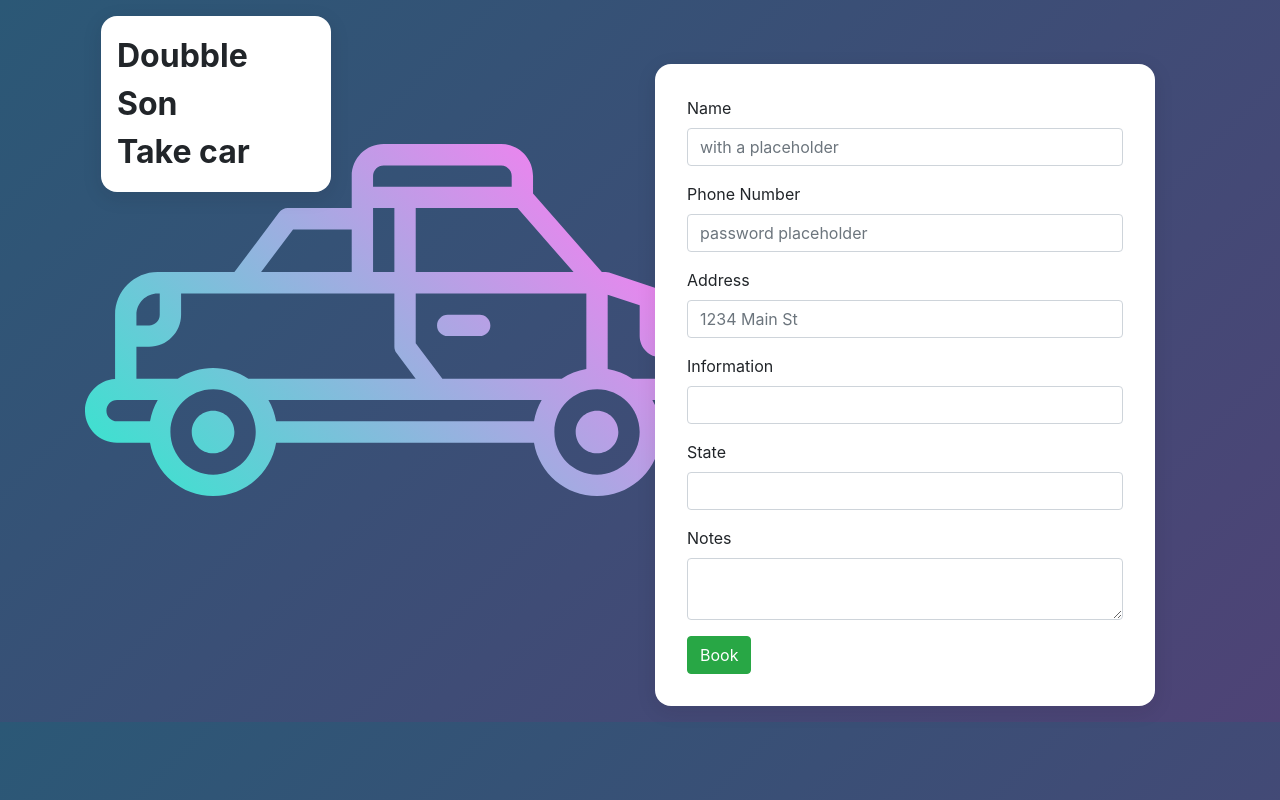
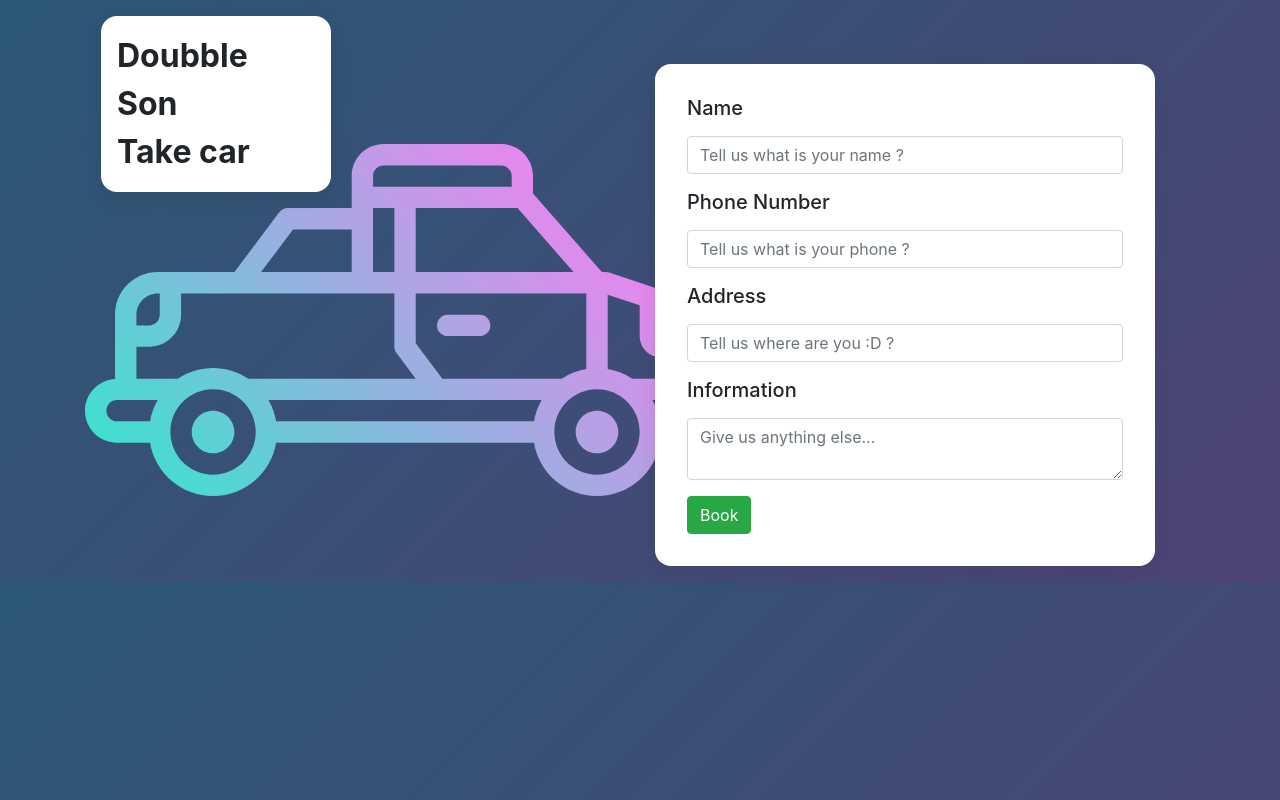
Before and after one commit to KuaqSon/CNMTPTPM-Midterm, a React (Create React App) app in the folder request-receiver-app/: page /request in a window 1280 px wide. Built offline with nearby package versions, Linux system fonts and the light colour scheme; sample sign-in values are in the browser's storage.

Commit message:
receiver app added confirm & success popup

```diff
--- a/request-receiver-app/package.json
+++ b/request-receiver-app/package.json
@@ -7,6 +7,7 @@
     "bootstrap": "^4.1.3",
     "react": "^16.6.0",
     "react-apollo": "^2.3.1",
+    "react-confirm-alert": "^2.0.6",
     "react-dom": "^16.6.0",
     "react-router-dom": "^4.3.1",
     "react-scripts": "2.0.5",
--- a/request-receiver-app/src/requestForm/RequestForm.js
+++ b/request-receiver-app/src/requestForm/RequestForm.js
@@ -4,6 +4,8 @@ import { Col, Row, Button, Form, FormGroup, Label, Input, FormText } from 'react
 // import axios from 'axios';
 // import authRfToken from '../config/auth';
 import { Redirect } from "react-router-dom";
+import { confirmAlert } from 'react-confirm-alert';
+import 'react-confirm-alert/src/react-confirm-alert.css';
 
 class RequestForm extends Component {
 
@@ -12,16 +14,31 @@ class RequestForm extends Component {
     super();
     var self = this;
     this.state = {
-      auth: Boolean
+      auth: Boolean,
     }
-    self.handleSubmit = self.handleSubmit.bind(self);
-
+    this.handleSubmit = this.handleSubmit.bind(self);
   }
 
-
+  Submit = (e) => {
+    e.preventDefault();
+    var self = this;
+    confirmAlert({
+      title: "Gọi xe ?",
+      message: "Chào " + self.name.value + ", bạn sẽ gọi một xe đến đón tại: " +  self.address.value,
+      buttons: [
+        {
+          label: "Đồng Ý",
+          onClick: () => self.handleSubmit(e)
+        },
+        {
+          label: "Hủy"
+        }
+      ]
+    })
+  }
 
   handleSubmit(e) {
-    e.preventDefault();
+    // e.preventDefault();
     var self = this;
     var data = {
       "name": self.name.value,
@@ -32,6 +49,7 @@ class RequestForm extends Component {
       "log": 0,
       "idUser": localStorage.getItem('id')
     }
+
     const session = {
       email: localStorage.getItem('email'),
       token: localStorage.getItem('x-access-token')
@@ -110,6 +128,16 @@ class RequestForm extends Component {
           localStorage.setItem("auth", false);
         }
       })
+
+    confirmAlert({
+      title: "Thành công !!",
+      message: "Bạn đã gọi xe thành công, hãy chờ một lát để xe đến đón bạn nhé !",
+      buttons: [
+        {
+          label: "OK"
+        }
+      ]
+    })
   }
 
   componentDidMount() {
@@ -120,7 +148,6 @@ class RequestForm extends Component {
       self.props.history.push('/login');
     }
   }
-
 
   // updateToken(){
   //     const rfToken = localStorage.getItem('refresh_token');
@@ -146,8 +173,6 @@ class RequestForm extends Component {
   //     })
   // }
 
-
-
   render() {
     const self = this;
 
@@ -163,37 +188,35 @@ class RequestForm extends Component {
               </div>
             </Col>
             <Col className="mt-5">
-              <Form className="form-container" onSubmit={self.handleSubmit}>
+              <Form className="form-container" onSubmit={self.Submit}>
                 <FormGroup >
-                  <Label for="name">Name</Label>
+                  <Label for="name"><h5>Name</h5></Label>
                   {/* <Input  type="text" name="name" id="name" placeholder="with a placeholder" floatingLabelText="name"/> */}
-                  <Input innerRef={(name) => this.name = name} type="text" name="name" id="name" placeholder="with a placeholder" />
+                  <Input innerRef={(name) => this.name = name} type="text" name="name" id="name" placeholder="Tell us what is your name ?" />
                 </FormGroup>
                 <FormGroup >
-                  <Label for="telephone">Phone Number</Label>
+                  <Label for="telephone"><h5>Phone Number</h5></Label>
                   {/* <Input ref={(ref) => {self.telephone = ref}} type="tel" name="phone" id="examplePassword" placeholder="password placeholder" floatingLabelText="telephone" /> */}
-                  <Input innerRef={(telephone) => this.telephone = telephone} type="tel" name="phone" id="telephone" placeholder="password placeholder" />
+                  <Input innerRef={(telephone) => this.telephone = telephone} type="tel" name="phone" id="telephone" placeholder="Tell us what is your phone ?" />
                 </FormGroup>
                 <FormGroup>
-                  <Label for="exampleAddress">Address</Label>
+                  <Label for="exampleAddress"><h5>Address</h5></Label>
                   {/* <Input ref={(ref) => {self.address = ref}} type="text" name="address" id="exampleAddress" placeholder="1234 Main St" floatingLabelText="address"/> */}
-                  <Input innerRef={(address) => this.address = address} type="text" name="address" id="address" placeholder="1234 Main St" />
+                  <Input innerRef={(address) => this.address = address} type="text" name="address" id="address" placeholder="Tell us where are you :D ?" />
                 </FormGroup>
                 <FormGroup >
-                  <Label for="exampleCity">Information</Label>
+                  <Label for="exampleCity"><h5>Information</h5></Label>
                   {/* <Input ref={(ref) => {self.infor = ref}} type="text" name="city" id="exampleCity" floatingLabelText="infor" /> */}
-                  <Input innerRef={(infor) => this.infor = infor} type="text" name="city" id="infor" />
+                  <Input innerRef={(infor) => this.infor = infor} type="textarea" name="city" id="infor" placeholder="Give us anything else..."/>
                 </FormGroup>
-                <FormGroup >
+                {/* <FormGroup >
                   <Label for="exampleState">State</Label>
-                  {/* <Input ref={(ref) => {self.state = ref}} type="text" name="state" id="exampleState"  floatingLabelText="state"/> */}
                   <Input innerRef={(state) => this.State = state} type="text" name="state" id="state" />
                 </FormGroup>
                 <FormGroup>
                   <Label for="exampleAddress2">Notes</Label>
-                  {/* <Input ref={(ref) => {self.note = ref}} type="textarea" name="note" id="exampleNote" placeholder="Apartment, studio, or floor" /> */}
                   <Input innerRef={(note) => this.note = note} type="textarea" name="note" id="note" />
-                </FormGroup>
+                </FormGroup> */}
                 <Button color="success">Book</Button>
               </Form>
             </Col>
```
